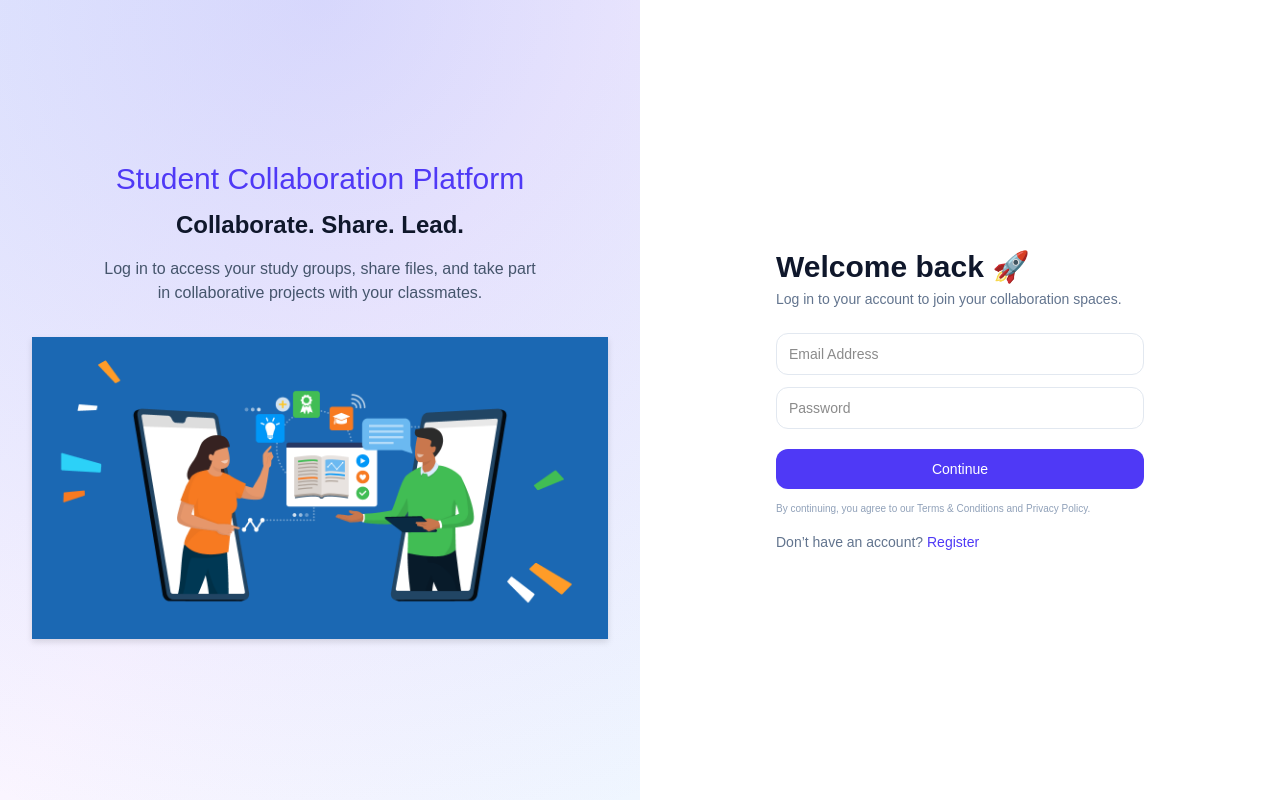
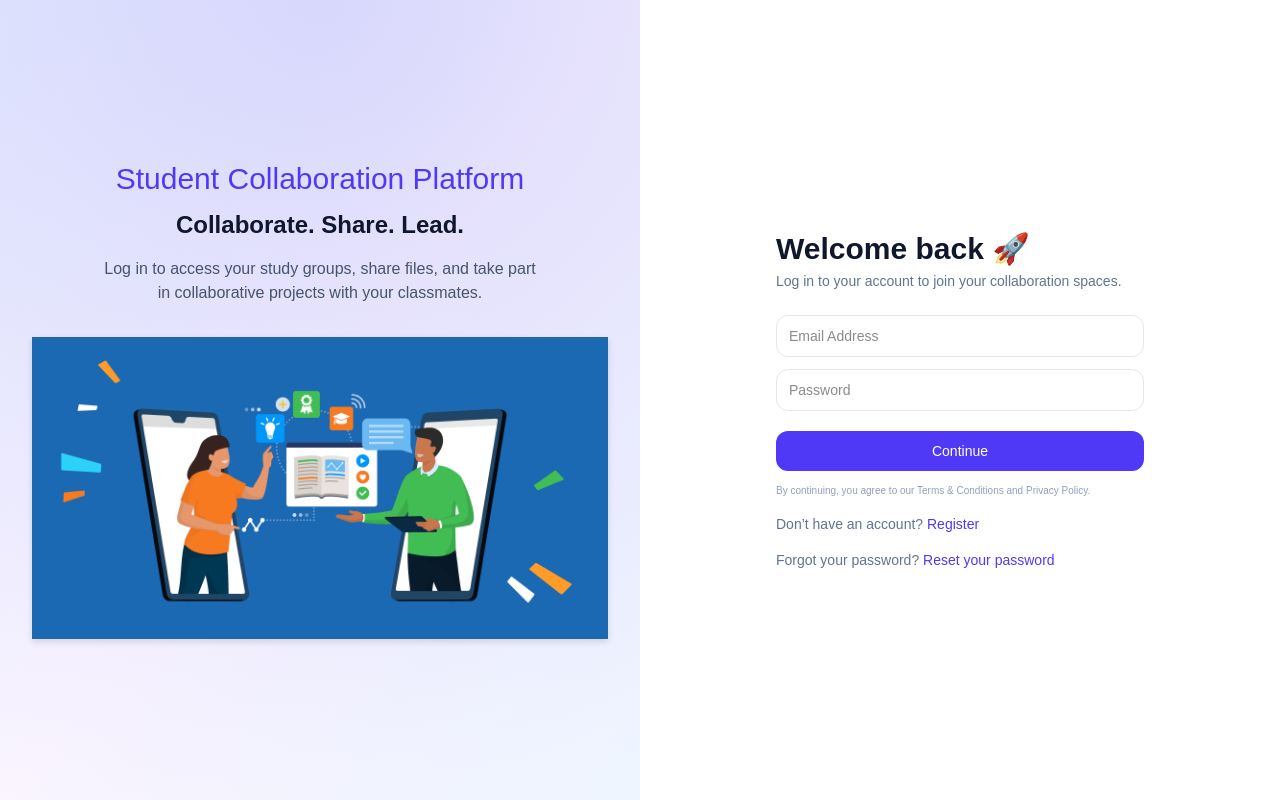
Before and after one commit to Femi-coder/yr4project, a Next.js app: page /login in a window 1280 px wide. Built offline with nearby package versions, Linux system fonts and the light colour scheme.

Commit message:
added reset password button and installed nodemailer

```diff
--- a/package.json
+++ b/package.json
@@ -12,6 +12,7 @@
     "bcryptjs": "^3.0.3",
     "mongodb": "^7.0.0",
     "next": "16.0.1",
+    "nodemailer": "^7.0.10",
     "react": "19.2.0",
     "react-dom": "19.2.0"
   },
--- a/pages/dashboard.js
+++ b/pages/dashboard.js
@@ -135,6 +135,7 @@ export default function Dashboard() {
             <div className="flex items-center gap-2 text-purple-600 font-medium">
               <span className="text-xl">🏅</span>
               <span>850 Prob Points Acquired</span>
+
             </div>
           </div>
 
--- a/pages/login.js
+++ b/pages/login.js
@@ -128,6 +128,15 @@ export default function Login() {
                             Register
                         </a>
                     </p>
+                    <p className="text-sm text-slate-500 mt-4">
+                        Forgot your password?{" "}
+                        <a
+                            href="/forgotpassword"
+                            className="text-indigo-600 font-medium hover:underline"
+                        >
+                            Reset your password
+                        </a>
+                    </p>
                 </div>
             </div>
         </div>
```
Also changed, not shown: 1 other file (tests, documents, lock files or other folders).
